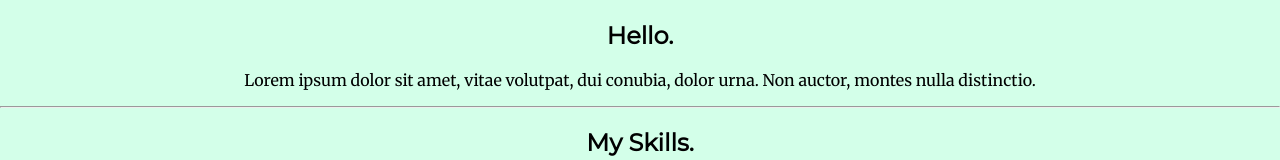
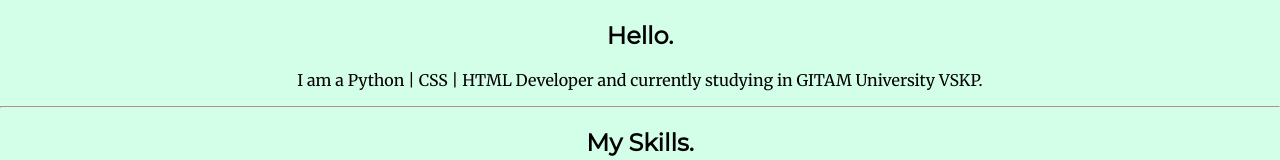
Before and after one commit to psidh/OFFICIAL-WEBSITE, a plain HTML site: page index.html in a window 1280 px wide. Shown: the part 855-1015 px from the top of the page. Drawn offline with Linux system fonts and the light colour scheme.

Commit message:
Update index.html

```diff
--- a/index.html
+++ b/index.html
@@ -26,7 +26,7 @@
       <div class="profile">
         <img src="pic22.png" alt="Smiling P SIDHARTH">
         <h2>Hello.</h2>
-        <p>Lorem ipsum dolor sit amet, vitae volutpat, dui conubia, dolor urna. Non auctor, montes nulla distinctio.</p>
+        <p>I am a Python | CSS | HTML Developer and currently studying in GITAM University VSKP.</p>
       </div>
       <hr>
       <div class="skills">
```
